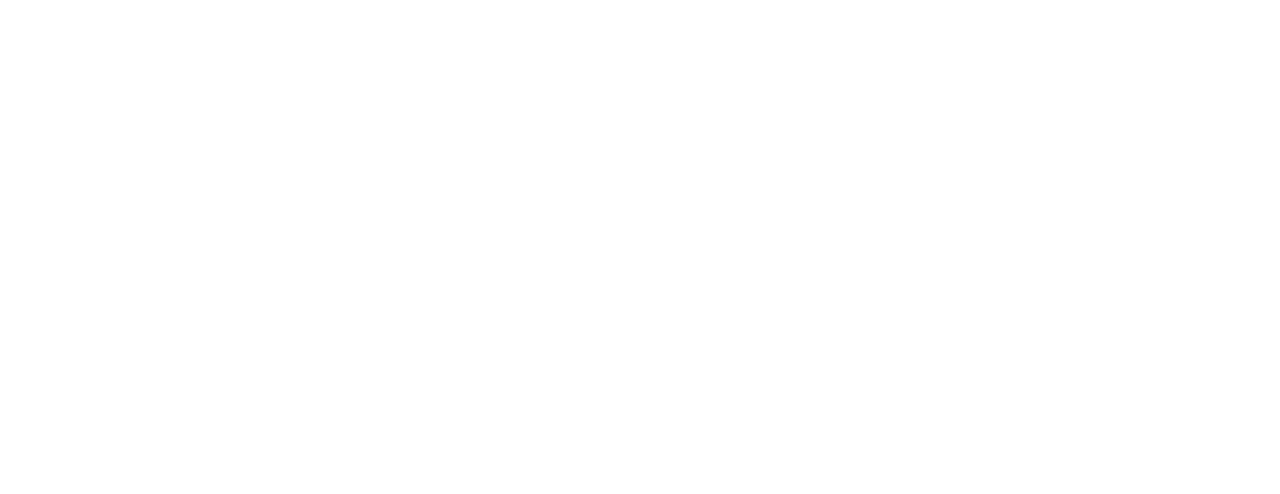
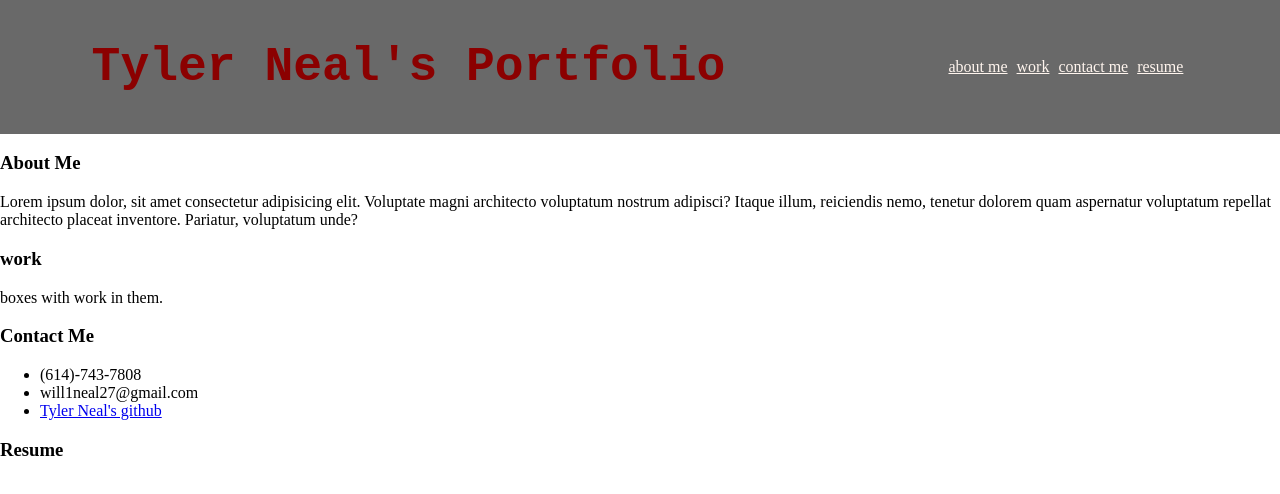
Before and after one commit to tylerneal27/Tyler-neals-portfolio, a plain HTML site: page index.html in a window 1280 px wide. Drawn offline with Linux system fonts and the light colour scheme.

Commit message:
moved around and picked colors for nav things also fixed href for nav links

```diff
--- /dev/null
+++ b/assets/style.css
@@ -0,0 +1,23 @@
+body {
+    margin: 0%;
+    padding: 0%;
+}
+nav {
+    align-items: center;
+    display: flex;
+    justify-content: space-around;
+    background-color: dimgrey;
+    color: darkred;
+}
+nav h1 {
+    font-size: 300%;
+    font-family: 'Courier New', Courier, monospace;
+}
+nav a {
+    margin-right: 5px;
+    color: seashell;
+}
+nav a:hover {
+    background-color: black;
+    color: blueviolet;
+}
--- a/index.html
+++ b/index.html
@@ -4,9 +4,40 @@
     <meta charset="UTF-8">
     <meta http-equiv="X-UA-Compatible" content="IE=edge">
     <meta name="viewport" content="width=device-width, initial-scale=1.0">
-    <title>Document</title>
+    <title>Tyler-Neals-Portfolio</title>
+    <link rel="stylesheet" href="./assets/style.css">
 </head>
 <body>
+    <nav>
+            <h1>Tyler Neal's Portfolio</h1>
+            <ul>
+                <a href="#about me"> about me</a>
+                <a href="work"> work</a>
+                <a href="contact me"> contact me</a>
+                <a href="resume"> resume</a>
+            </ul>
+    </nav>
+    <section>
+        <h3>About Me</h3>
+        <p>Lorem ipsum dolor, sit amet consectetur adipisicing elit. Voluptate magni architecto voluptatum nostrum adipisci? Itaque illum, reiciendis nemo, tenetur dolorem quam aspernatur voluptatum repellat architecto placeat inventore. Pariatur, voluptatum unde?</p>
+    </section>
+    <section>
+        <h3>work</h3>
+        <p>boxes with work in them.</p>
+    </section>
+    <section>
+        <h3>Contact Me</h3>
+        <ul>
+            <li>(614)-743-7808</li>
+            <li>will1neal27@gmail.com</li>
+            <li><a href="https://github.com/tylerneal27">Tyler Neal's github</a></li>
+        </ul>
+    </section>
+    <footer>
+        <h3>Resume</h3>
+
+    </footer>
+
 
 </body>
 </html>
```
Also changed, not shown: assets/#reset.css (deleted), assets/#style.css (deleted).
